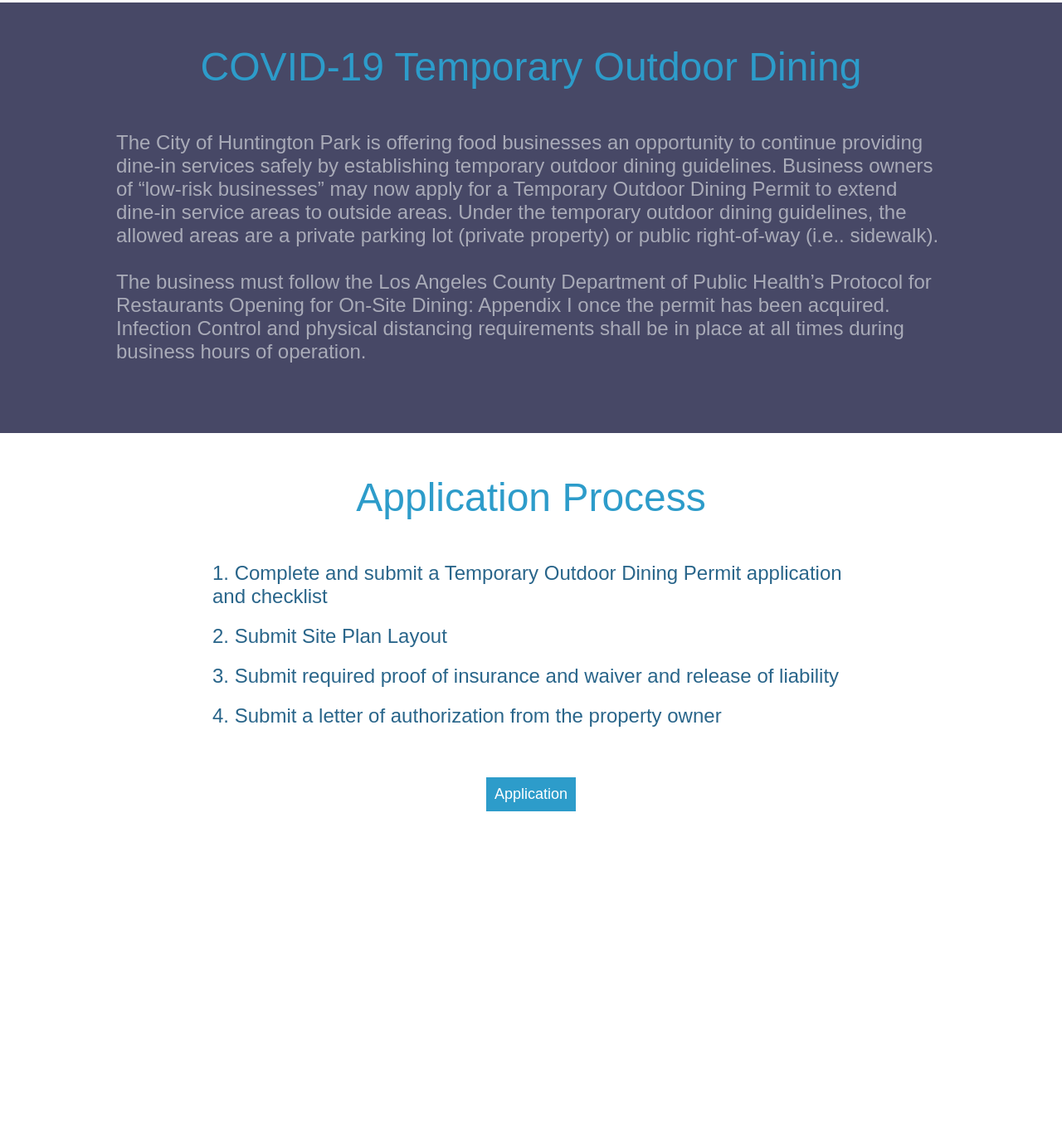
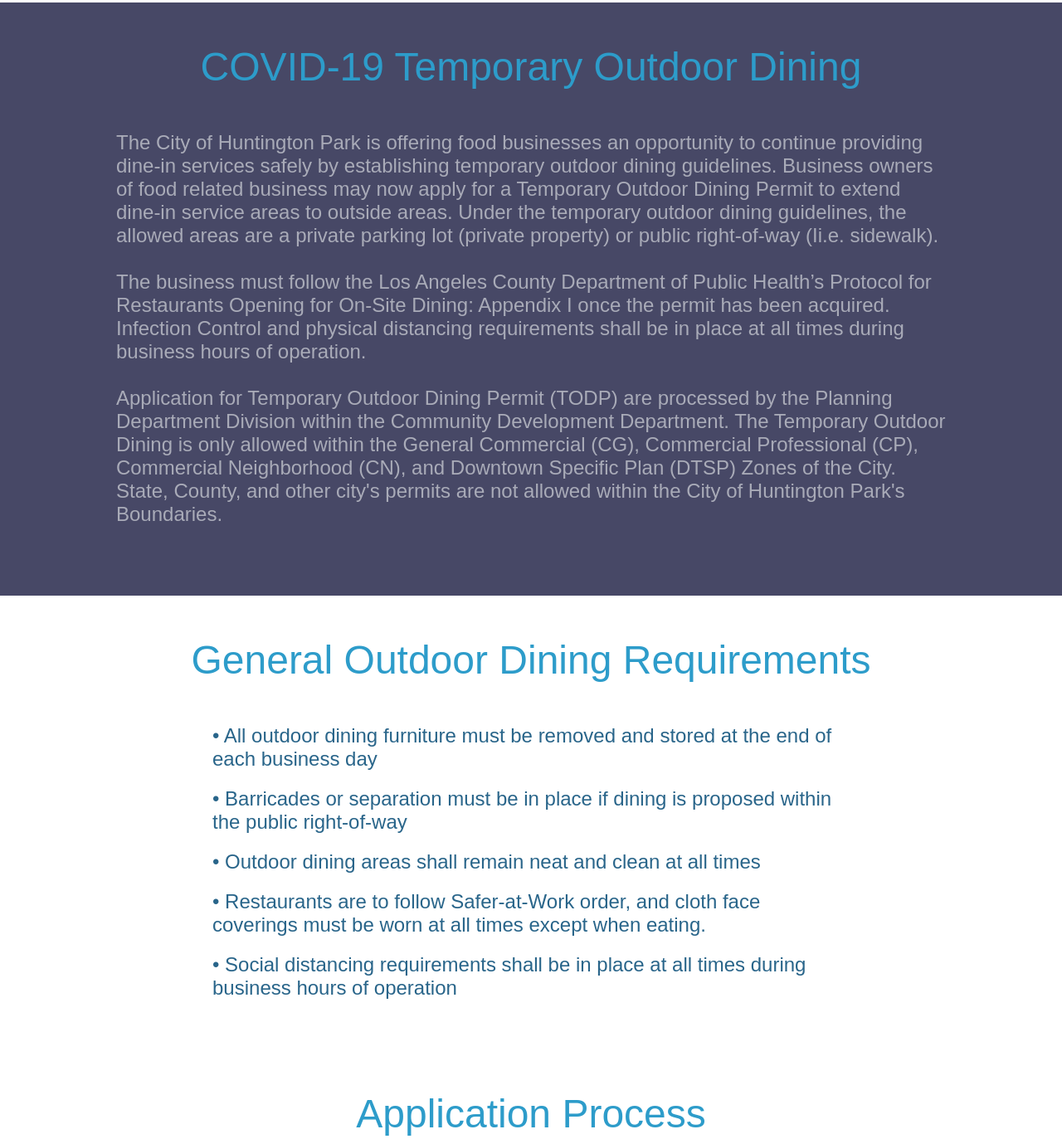
Before and after one commit to kevlarpixels/outside-dining-permit, a plain HTML site: page index.html in a window 1280 px wide. Shown: the part 792-2165 px from the top of the page at 83% size. Before the commit the page ends 1950 px from the top, so only its background shows below. Drawn offline with Linux system fonts and the light colour scheme.

Commit message:
second commit

```diff
--- a/Outside_Dining.css
+++ b/Outside_Dining.css
@@ -66,12 +66,29 @@
     padding-right: 160px;
 }
 
+.secondhalf-block {
+    padding-left: 140px;
+    padding-right: 140px;
+    color: #29658A;
+}
+
+
 .second-block-body {
     font-size: 24px;
     margin-top: 50px;
     margin-bottom: 60px;
     margin-left: 10%;
     margin-right: 10%;
+    justify-content: center;
+    color: #29658A;
+}
+
+.secondhalf-block-body {
+    font-size: 24px;
+    margin-top: 50px;
+    margin-bottom: 60px;
+    margin-left: 0%;
+    margin-right: 0%;
     justify-content: center;
     color: #29658A;
 }
--- a/index.html
+++ b/index.html
@@ -37,9 +37,9 @@
         <div class="section-body">
             The City of Huntington Park is offering food businesses an opportunity to continue providing
             dine-in services safely by establishing temporary outdoor dining guidelines. Business owners of
-            “low-risk businesses” may now apply for a Temporary Outdoor Dining Permit to extend dine-in
+            food related business may now apply for a Temporary Outdoor Dining Permit to extend dine-in
             service areas to outside areas. Under the temporary outdoor dining guidelines, the allowed areas
-            are a private parking lot (private property) or public right-of-way (i.e.. sidewalk).
+            are a private parking lot (private property) or public right-of-way (Ii.e. sidewalk).
             <br>
             <br>
             The business must follow the Los Angeles County Department of Public Health’s Protocol for
@@ -48,9 +48,46 @@
             business hours of operation.
             <br>
             <br>
+            Application for Temporary Outdoor Dining Permit (TODP) are processed
+            by the Planning Department Division within the Community Development
+            Department. The Temporary Outdoor Dining is only allowed within the
+            General Commercial (CG), Commercial Professional (CP), Commercial
+            Neighborhood (CN), and Downtown Specific Plan (DTSP) Zones of the
+            City. State, County, and other city's permits are not allowed within the
+            City of Huntington Park's Boundaries.
+            <br>
+            <br>
             <br>
             <br>
         </div>
+    </div>
+
+    <div class="second-block">
+    <p class="section-title">
+        General Outdoor Dining Requirements
+    </p>
+
+    <ul class="second-block-body">
+        <li>
+            • All outdoor dining furniture must be removed and stored at the end of each business day
+        </li>
+        <li>
+            • Barricades or separation must be in place if dining is proposed within the public right-of-way
+        </li>
+        <li>
+            • Outdoor dining areas shall remain neat and clean at all times
+
+        </li>
+        <li>
+            • Restaurants are to follow Safer-at-Work order, and cloth face coverings must be worn at all
+            times except when eating.
+        </li>
+        <li>
+            • Social distancing requirements shall be in place at all times during business hours of operation
+        </li>
+    </ul>
+
+
     </div>
 
     <div class="second-block">
@@ -76,9 +113,10 @@
 
     <div class="button">
         <button class="btn-style">
-            <a class="btn-text" href="http://hpca.gov/DocumentCenter/View/8379/Temporary-Outdoor-Dining-Permit-Application_07-2020">Application
-                </a>
-            </button>
+            <a class="btn-text"
+                href="http://hpca.gov/DocumentCenter/View/8379/Temporary-Outdoor-Dining-Permit-Application_07-2020">Application
+            </a>
+        </button>
 
     </div>
 
```
